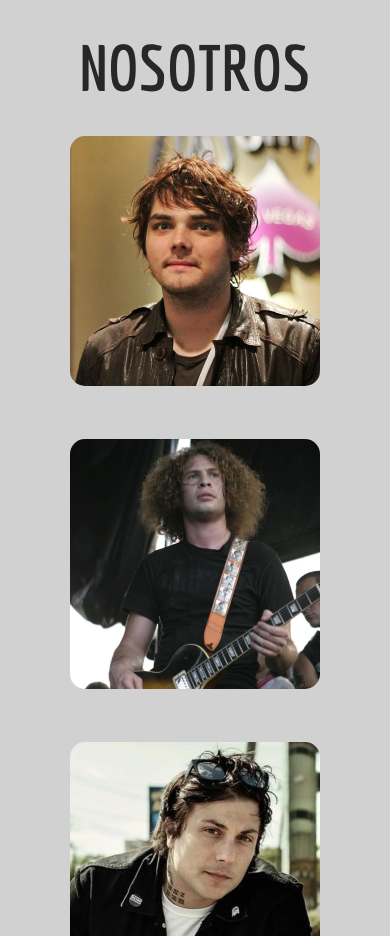
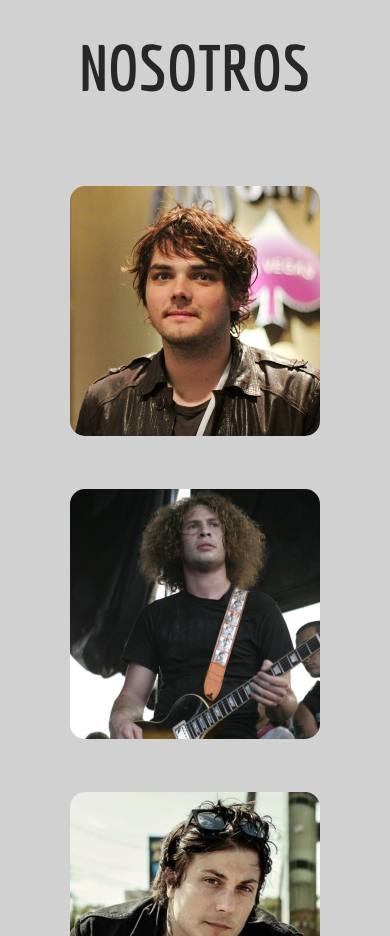
Before and after one commit to jd-paucar/Junior_Paucar-MCR_web, a plain HTML site: page index.html in a window 390 px wide. Shown: the part 2000-2936 px from the top of the page. Drawn offline with Linux system fonts and the light colour scheme.

Commit message:
Reparación errores

```diff
--- a/css/estilos.css
+++ b/css/estilos.css
@@ -11,12 +11,12 @@
     background-color: #323232;
     color: #fff;
     display: grid;
-    grid-template-areas: 'header header'
-                        'slider slider'
-                        'article article'
-                        'nosotros nosotros'
-                        'aside aside'
-                        'footer footer';
+    grid-template-areas: 'header'
+                        'slider'
+                        'article'
+                        'nosotros'
+                        'aside'
+                        'footer';
 }
 
 .grid__item1 {
@@ -189,6 +189,7 @@ body article div p {
     flex-direction: row;
     flex-wrap: wrap;
     justify-content: space-around;
+    width: 80%;
 }
 
 .nosotros__botones__1 {
@@ -293,6 +294,10 @@ aside form div input {
 }
 
 @media screen and (max-width: 820px) {
+
+    .nosotros__integrantes__gerard--foto {
+        margin-top: 50px;
+    }
 
     .nosotros__integrantes__ray--foto {
         margin-top: 50px;
--- a/index.html
+++ b/index.html
@@ -70,7 +70,7 @@
                     Nosotros
                 </h1>
 
-                <div class="tienda__fotos">
+                <div class="nosotros__integrantes">
                     <a href="banda.html">
                         <img class="nosotros__integrantes__gerard--foto" alt="Gerard Way" src="./imagenes/gerardWay.jpg">
                     </a>
```
